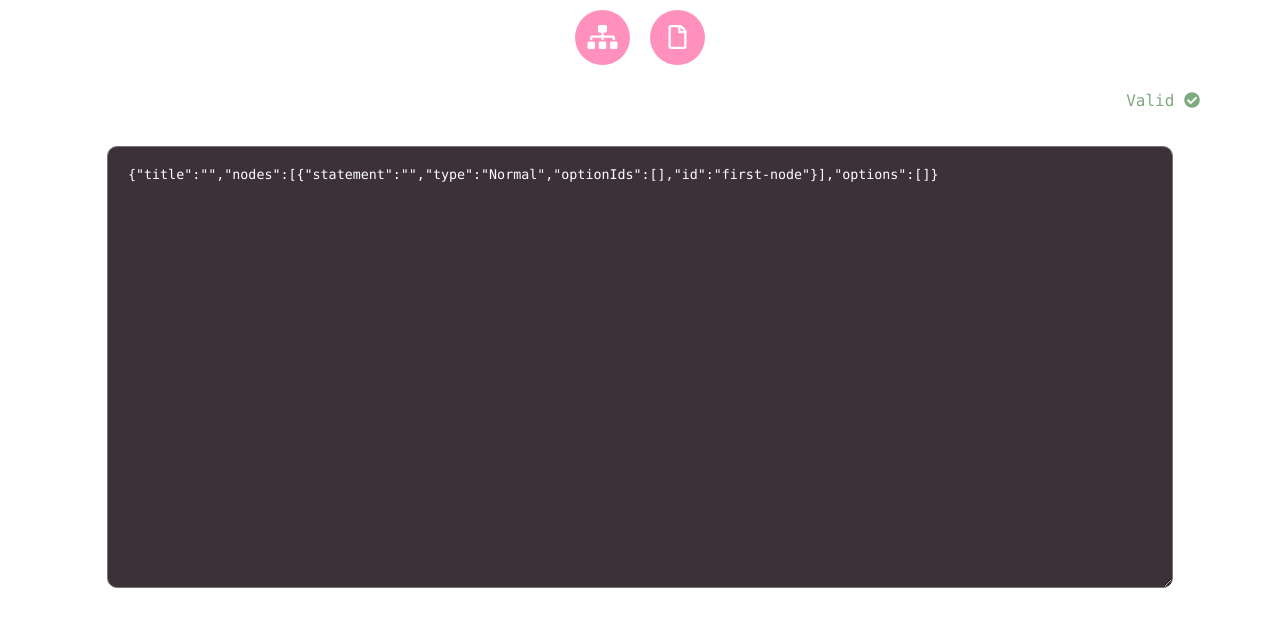
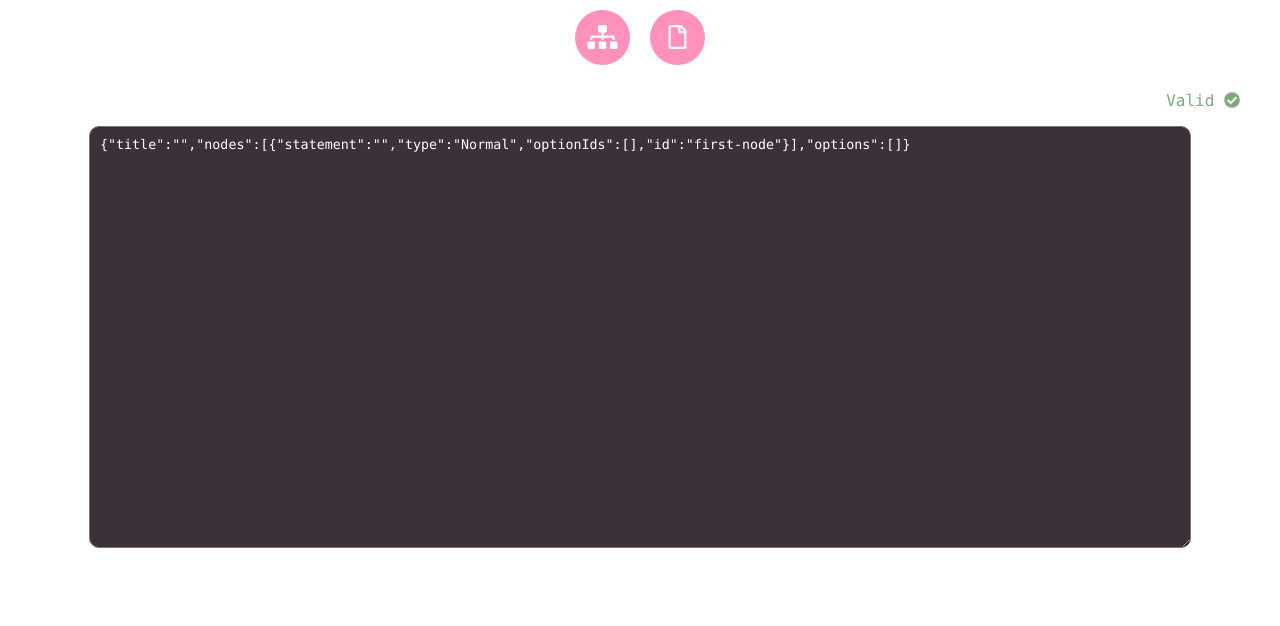
Before and after one commit to majicmoo/storytime-slackbot, a React (Create React App) app in the folder story-maker/: page / in a window 1280 px wide. Both pictures are taken after a click on the button 677 px from the left and 37 px from the top of the page. Shown: the top 626 px of the page. Built offline with nearby package versions, Linux system fonts and the light colour scheme.

Commit message:
more styling

```diff
--- a/story-maker/src/App.css
+++ b/story-maker/src/App.css
@@ -56,19 +56,22 @@
   background-color: #ff6fa7;
 }
 
-.json {
+.json-tab {
+  padding: 0 40px;
+}
+
+.json--text-area {
   background: #3c3138;
   min-height: 50vh;
-  margin: 20px;
-  padding: 20px;
   color: white;
   border-radius: 10px;
-  width: 80vw;
+  width: 90%;
+  max-width: 90%;
+  padding: 10px;
 }
 
 .valid-checker {
   text-align: right;
-  padding-right: 5rem;
   color: #ff7373;
 }
 
--- a/story-maker/src/JsonTab.tsx
+++ b/story-maker/src/JsonTab.tsx
@@ -40,7 +40,7 @@ class JsonTab extends React.Component<JsonTabProps, JsonTabState> {
   public render() {
     const { error, updatedJson } = this.state;
     return (
-      <div>
+      <div className="json-tab">
         <p
           className={classnames("valid-checker", {
             "valid-checker--valid": !error
@@ -50,13 +50,11 @@ class JsonTab extends React.Component<JsonTabProps, JsonTabState> {
           {!error && <i className="fas fa-check-circle" />}
         </p>
         <div className="json-wrapper">
-          <code>
-            <textarea
-              className="json"
-              value={updatedJson}
-              onChange={e => this.validateJson(e.target.value)}
-            />
-          </code>
+          <textarea
+            className="json--text-area"
+            value={updatedJson}
+            onChange={e => this.validateJson(e.target.value)}
+          />
         </div>
       </div>
     );
```
